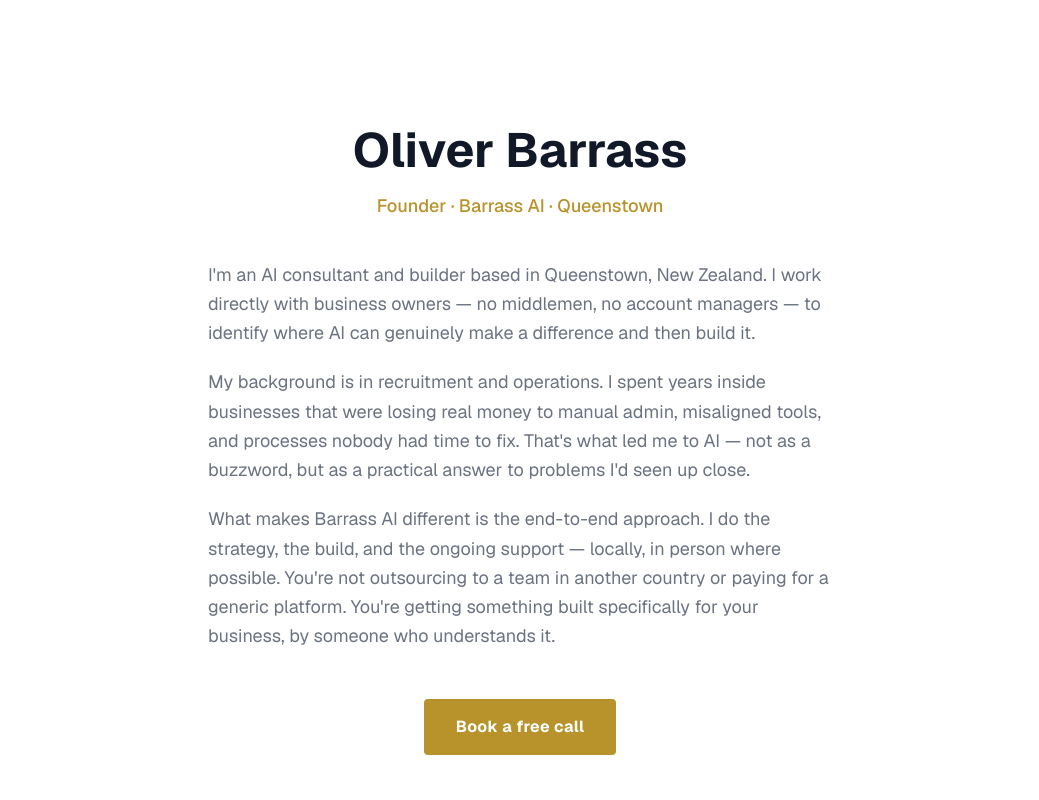
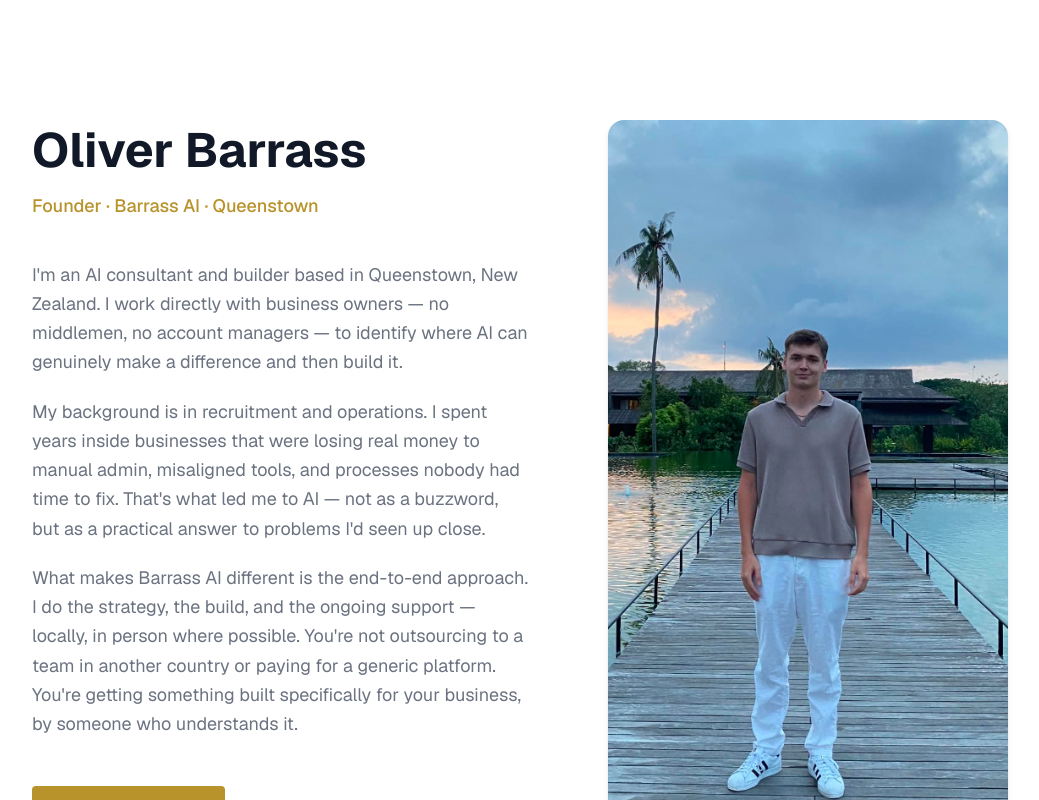
Before and after one commit to OB25-cloud/barrass-ai-web, a Next.js app: page / in a window 1280 px wide. Shown: the part 7320-8120 px from the top of the page, without its empty margins (120-1159 px from the left). Built offline with nearby package versions, Linux system fonts and the light colour scheme; no server answers.

Commit message:
add Oliver photo to About section

```diff
--- a/app/page.tsx
+++ b/app/page.tsx
@@ -1,6 +1,8 @@
+import Image from "next/image";
 import Nav from "./components/Nav";
 import FAQ from "./components/FAQ";
 import ContactForm from "./components/ContactForm";
+import oliverPhoto from "../public/oliver.jpg";
 
 /* ─── Shared primitives ──────────────────────────────────────── */
 
@@ -461,8 +463,11 @@
 function About() {
   return (
     <section id="about" className="bg-white py-24 md:py-36">
-      <div className="max-w-2xl mx-auto px-6">
-        <div className="text-center mb-10">
+      <div className="max-w-5xl mx-auto px-6">
+        <div className="flex flex-col lg:flex-row lg:items-start lg:gap-20">
+          {/* Bio */}
+          <div className="flex-1 min-w-0">
+            <div className="mb-10">
               <h2 className="text-4xl md:text-5xl font-bold text-[#111827] mb-3 leading-tight">
                 Oliver Barrass
               </h2>
@@ -479,29 +484,43 @@
                 difference and then build it.
               </p>
               <p>
-            My background is in recruitment and operations. I spent years inside
-            businesses that were losing real money to manual admin, misaligned
-            tools, and processes nobody had time to fix. That&apos;s what led me
-            to AI — not as a buzzword, but as a practical answer to problems
-            I&apos;d seen up close.
+                My background is in recruitment and operations. I spent years
+                inside businesses that were losing real money to manual admin,
+                misaligned tools, and processes nobody had time to fix.
+                That&apos;s what led me to AI — not as a buzzword, but as a
+                practical answer to problems I&apos;d seen up close.
               </p>
               <p>
-            What makes Barrass AI different is the end-to-end approach. I do the
-            strategy, the build, and the ongoing support — locally, in person
-            where possible. You&apos;re not outsourcing to a team in another
-            country or paying for a generic platform. You&apos;re getting
-            something built specifically for your business, by someone who
-            understands it.
+                What makes Barrass AI different is the end-to-end approach. I
+                do the strategy, the build, and the ongoing support — locally,
+                in person where possible. You&apos;re not outsourcing to a team
+                in another country or paying for a generic platform. You&apos;re
+                getting something built specifically for your business, by
+                someone who understands it.
               </p>
             </div>
 
-        <div className="mt-12 text-center">
+            <div className="mt-12">
               <a
                 href="#contact"
                 className="inline-block bg-[#B8922A] hover:bg-[#a07824] text-white font-bold px-8 py-4 rounded transition-colors text-base tracking-wide"
               >
                 Book a free call
               </a>
+            </div>
+          </div>
+
+          {/* Photo */}
+          <div className="mt-14 lg:mt-0 flex justify-center lg:block lg:shrink-0">
+            <div className="overflow-hidden rounded-2xl shadow-md w-[280px] lg:w-[400px] aspect-[1/2]">
+              <Image
+                src={oliverPhoto}
+                alt="Oliver Barrass, founder of Barrass AI"
+                className="w-full h-full object-cover"
+                style={{ objectPosition: "40% bottom" }}
+              />
+            </div>
+          </div>
         </div>
       </div>
     </section>
```
Also changed, not shown: public/oliver.jpg, 1 other file (tests, documents, lock files or other folders). Lines whose indentation alone changed are shown as unchanged.
